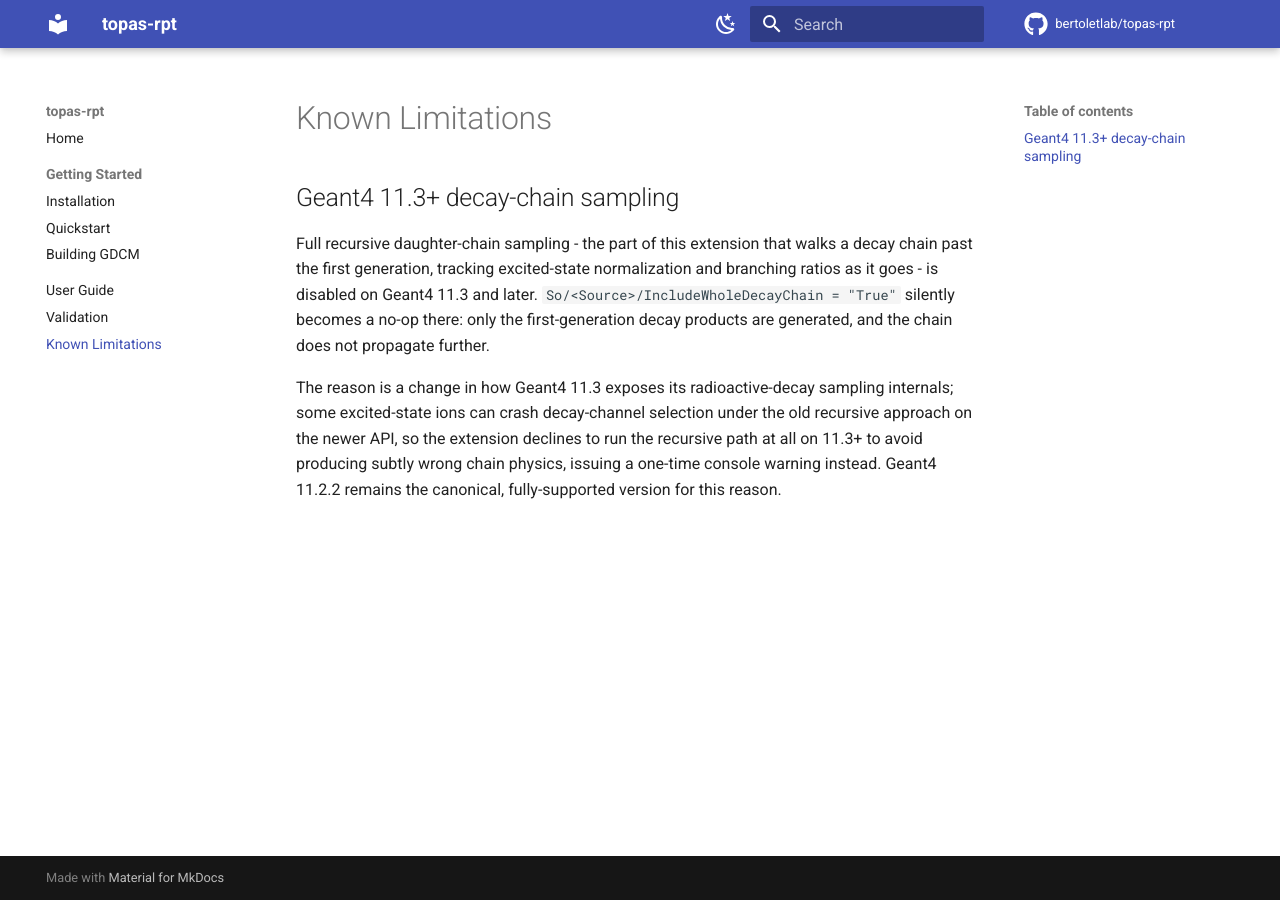
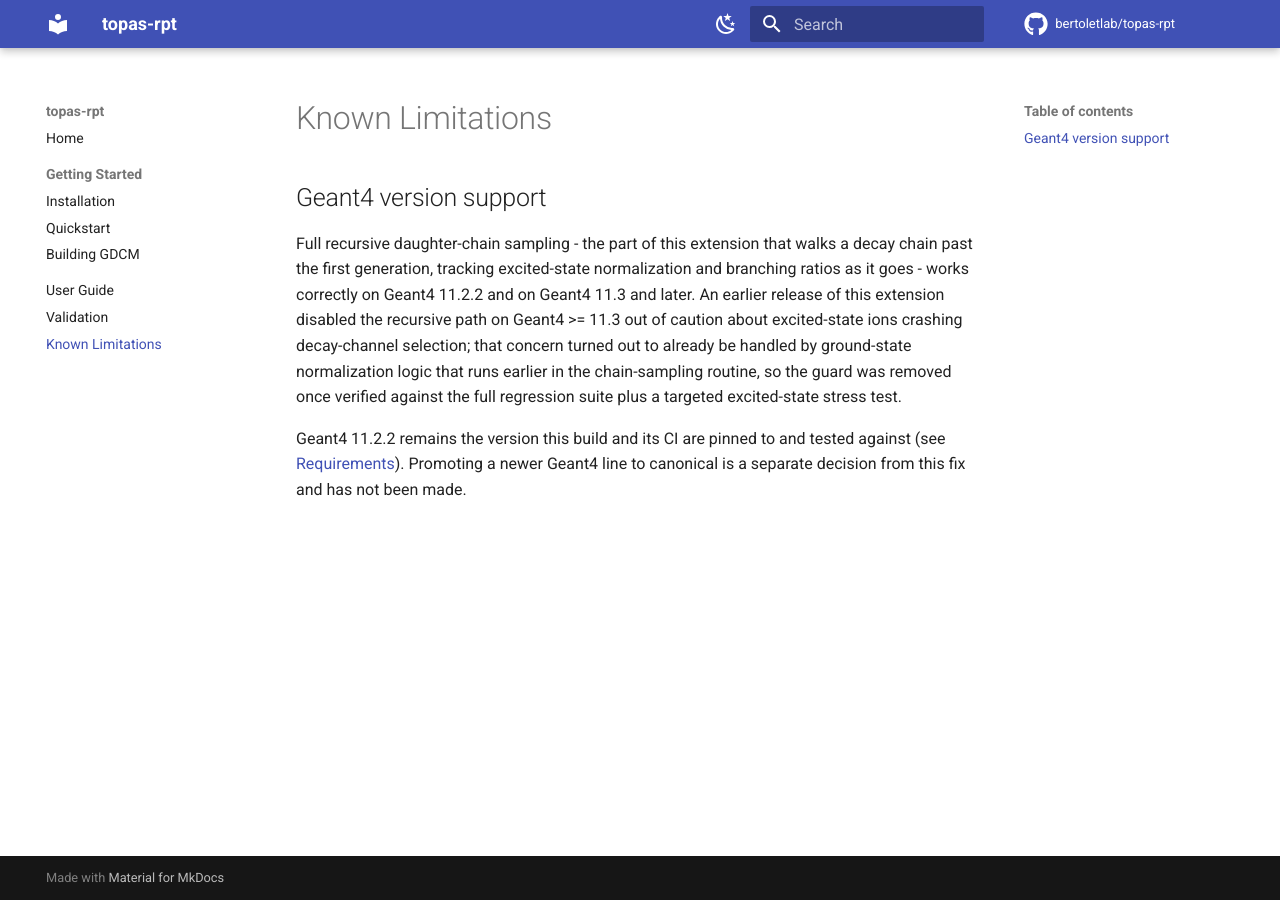
Before and after one commit to bertoletlab/topas-rpt, an MkDocs documentation site: the page built from docs/known_limitations.md, in a window 1280 px wide. Built offline with MkDocs 1.6.1 and Material for MkDocs 9.7.7, drawn with Linux system fonts in a browser that asks for light colours; comment, search, counter and statistics services are not loaded.

Commit message:
Enable recursive decay-chain sampling on Geant4 11.3+
Removes the early-return guard in AddRecursivelyToIsotopeListIfRadioactive()
that disabled recursive daughter-chain sampling on Geant4 >= 11.3, so
So/<Source>/IncludeWholeDecayChain = "True" no longer silently truncates
chains to their first generation there. The guard's own comment worried
about excited-state ions crashing decay-channel selection during recursive
handling, but the ground-state normalization it called for was already
implemented lower in the same routine and simply unreachable because of the
early return.

Verified against a from-scratch Geant4 11.3.2 build: the full regression
suite passes (matching the Geant4 11.2.2 baseline, including legacy-parity
and the diffusion-mode clearance-probability contract, both previously
silently inert with no recursion), and a 200-history Ac-225 stress deck
exercising the Fr-221/At-217 excited-state branches completes cleanly with
no crashes.

Geant4 11.2.2 remains the version this build and its CI are pinned to;
promoting a newer Geant4 line to canonical is left for a separate decision.

```diff
--- a/docs/known_limitations.md
+++ b/docs/known_limitations.md
@@ -1,17 +1,18 @@
 # Known Limitations
 
-## Geant4 11.3+ decay-chain sampling
+## Geant4 version support
 
 Full recursive daughter-chain sampling - the part of this extension that
 walks a decay chain past the first generation, tracking excited-state
-normalization and branching ratios as it goes - is disabled on Geant4 11.3
-and later. `So/<Source>/IncludeWholeDecayChain = "True"` silently becomes a
-no-op there: only the first-generation decay products are generated, and the
-chain does not propagate further.
+normalization and branching ratios as it goes - works correctly on Geant4
+11.2.2 and on Geant4 11.3 and later. An earlier release of this extension
+disabled the recursive path on Geant4 >= 11.3 out of caution about
+excited-state ions crashing decay-channel selection; that concern turned out
+to already be handled by ground-state normalization logic that runs earlier
+in the chain-sampling routine, so the guard was removed once verified against
+the full regression suite plus a targeted excited-state stress test.
 
-The reason is a change in how Geant4 11.3 exposes its radioactive-decay
-sampling internals; some excited-state ions can crash decay-channel selection
-under the old recursive approach on the newer API, so the extension declines
-to run the recursive path at all on 11.3+ to avoid producing subtly wrong
-chain physics, issuing a one-time console warning instead. Geant4 11.2.2
-remains the canonical, fully-supported version for this reason.
+Geant4 11.2.2 remains the version this build and its CI are pinned to and
+tested against (see [Requirements](../README.md#requirements)). Promoting a
+newer Geant4 line to canonical is a separate decision from this fix and has
+not been made.
```
Also changed, not shown: README.md (+3 -3 lines), docs/installation.md (+1 -1 lines), 2 other files.
